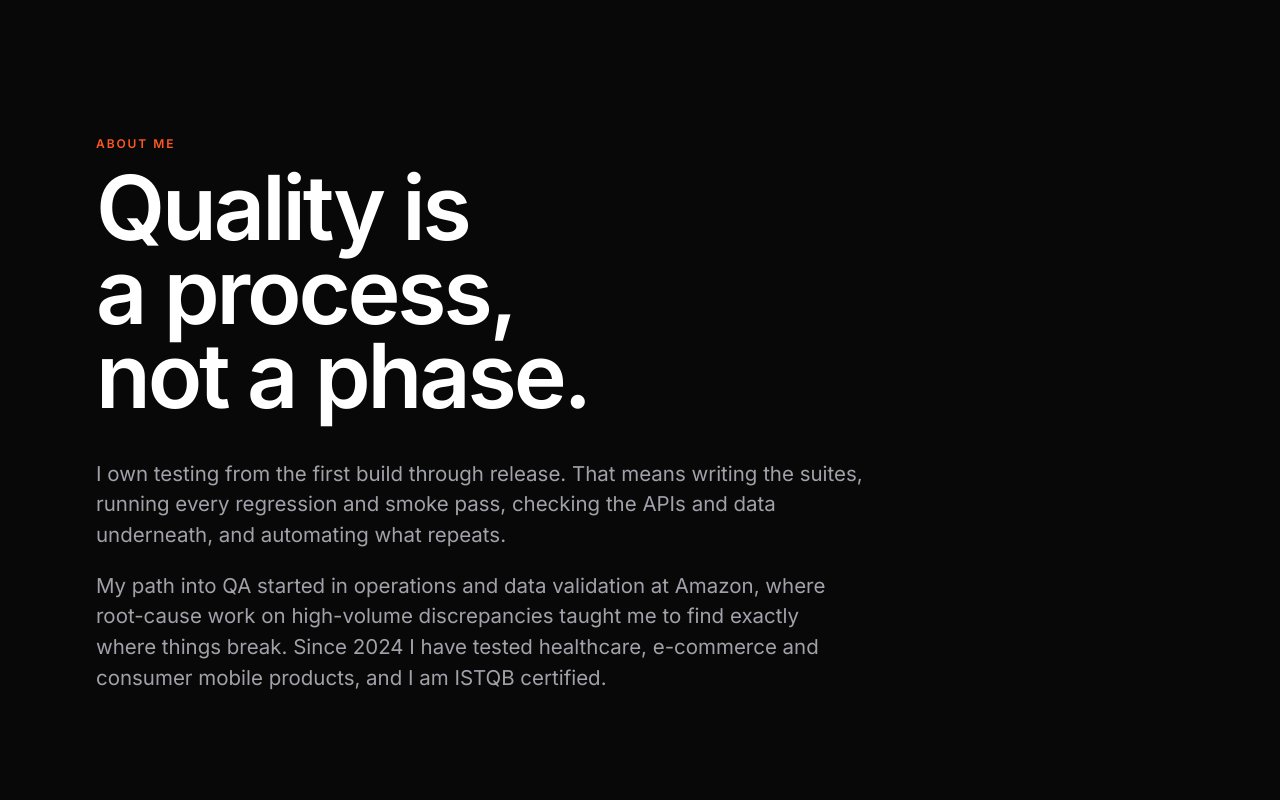
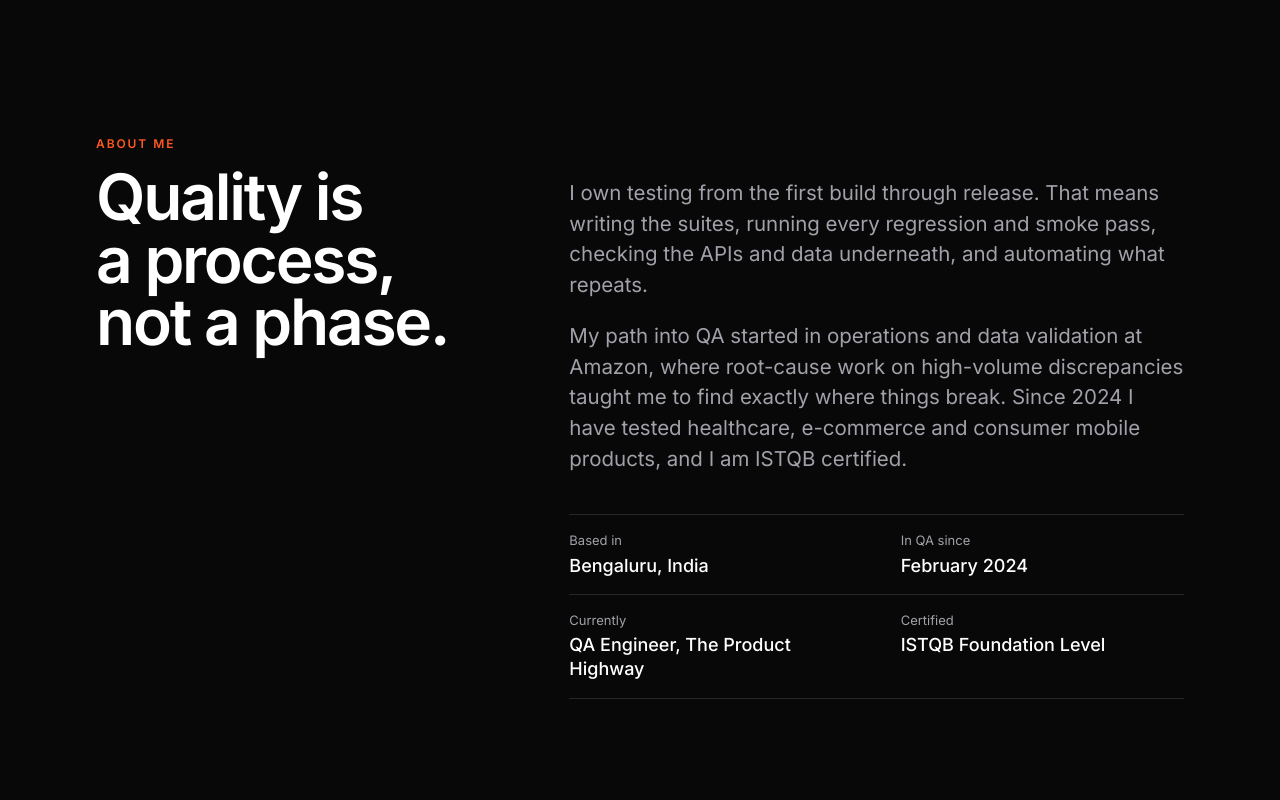
Before and after one commit to abh-singh99/portfolio, a Next.js app: page / in a window 1280 px wide. Shown: the part 960-1760 px from the top of the page. Built offline with nearby package versions, Linux system fonts and the light colour scheme; no server answers.

Commit message:
About: statement left, story and quick facts right

```diff
--- a/src/components/home/About.tsx
+++ b/src/components/home/About.tsx
@@ -14,14 +14,27 @@ const layout = [
 export function About() {
   return (
     <section id="about" aria-labelledby="about-heading" className="scroll-mt-8">
-      <Container className="flex flex-col gap-10 py-24 sm:py-36">
-        <SectionHeading id="about-heading" eyebrow={about.eyebrow} lines={about.heading} align="left" />
-        <div className="flex max-w-3xl flex-col gap-5" data-reveal>
-          {about.body.map((p) => (
-            <p key={p} className="text-lead text-fg-muted">
-              {p}
-            </p>
-          ))}
+      {/* Statement on the left, story and quick facts on the right. */}
+      <Container className="grid gap-10 py-24 sm:py-36 lg:grid-cols-12 lg:gap-12">
+        <div className="lg:col-span-5">
+          <SectionHeading id="about-heading" eyebrow={about.eyebrow} lines={about.heading} size="section" align="left" />
+        </div>
+        <div className="flex flex-col gap-10 lg:col-span-7 lg:pt-10">
+          <div className="flex flex-col gap-5" data-reveal>
+            {about.body.map((p) => (
+              <p key={p} className="text-lead text-fg-muted">
+                {p}
+              </p>
+            ))}
+          </div>
+          <dl className="grid border-t border-line sm:grid-cols-2" data-reveal>
+            {about.facts.map((f) => (
+              <div key={f.label} className="flex flex-col gap-1 border-b border-line py-4 sm:odd:pr-6 sm:even:pl-6">
+                <dt className="text-label text-fg-muted">{f.label}</dt>
+                <dd className="text-subheading font-medium text-fg-hi">{f.value}</dd>
+              </div>
+            ))}
+          </dl>
         </div>
       </Container>
 
--- a/src/content/home.ts
+++ b/src/content/home.ts
@@ -28,6 +28,12 @@ export const marquee = [
 export const about = {
   eyebrow: 'About me',
   heading: ['Quality is', 'a process,', 'not a phase.'],
+  facts: [
+    { label: 'Based in', value: 'Bengaluru, India' },
+    { label: 'In QA since', value: 'February 2024' },
+    { label: 'Currently', value: 'QA Engineer, The Product Highway' },
+    { label: 'Certified', value: 'ISTQB Foundation Level' },
+  ],
   stackEyebrow: 'Toolkit',
   stackHeading: 'The tools behind my testing.',
   body: [
```
